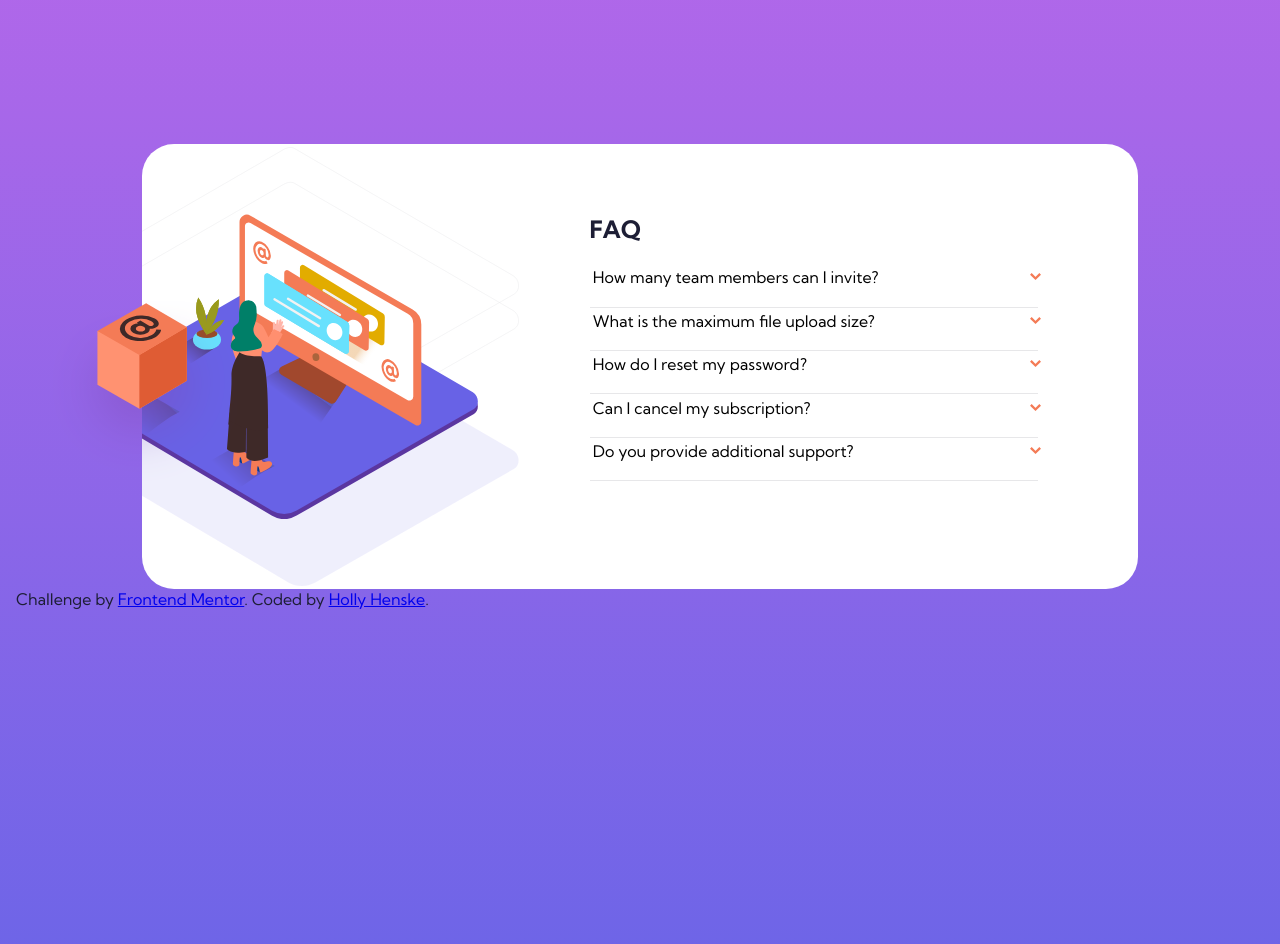
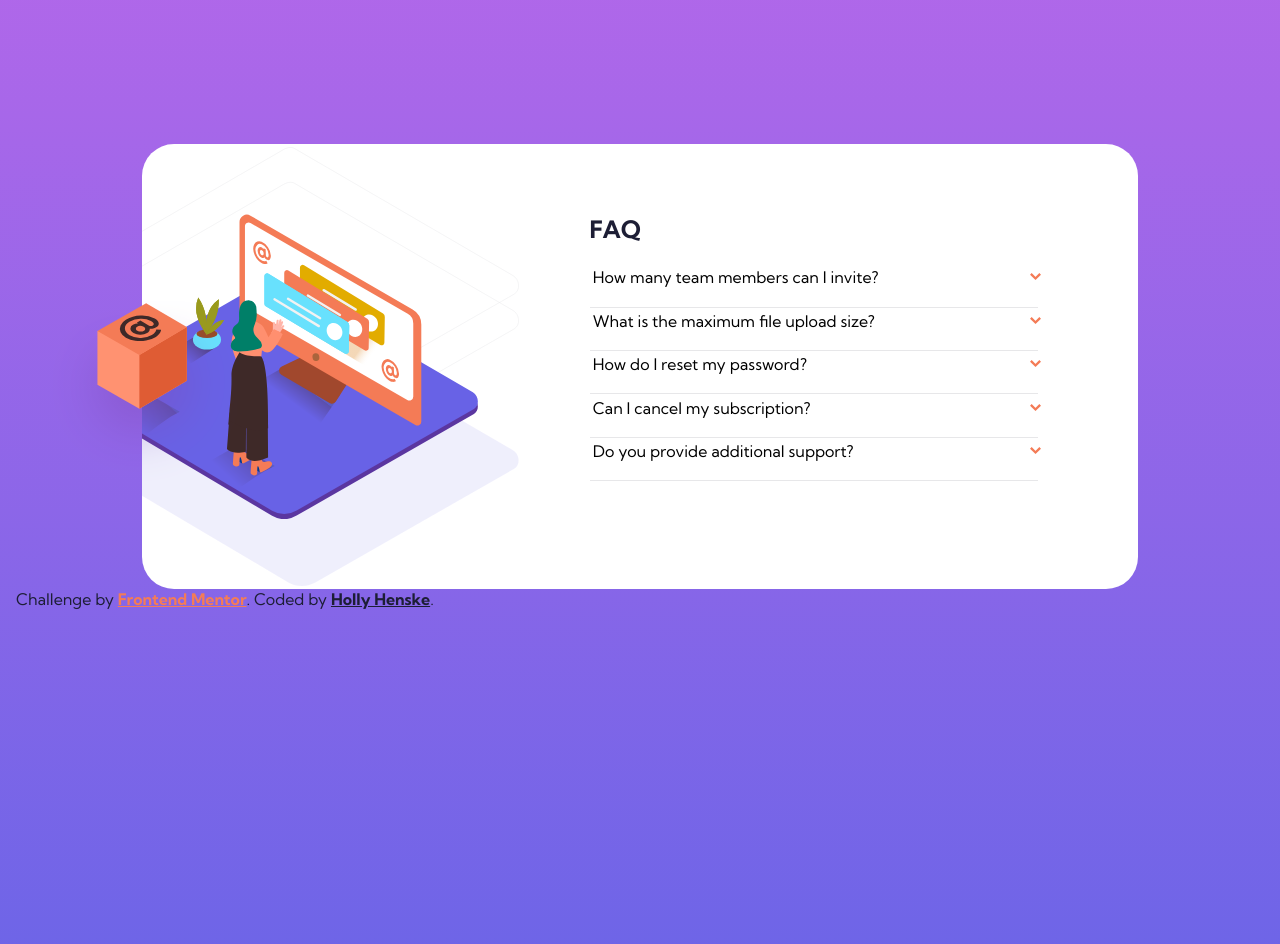
Before and after one commit to hhenske/faq-accordion-card-main, a plain HTML site: page index.html in a window 1280 px wide. In both pictures the pointer is over the link "Frontend Mentor". Drawn offline with Linux system fonts and the light colour scheme.

Commit message:
added hover requirement

```diff
--- a/style.css
+++ b/style.css
@@ -12,6 +12,14 @@ html {
     box-sizing: initial;
 }
 
+a {
+    color: var(--text-blue);
+    font-weight: 700;;
+}
+
+a:hover {
+    color: var(--text-red)
+}
 *,
 *::before,
 *::after {
@@ -86,6 +94,11 @@ h1, h2 {
     font-family: 'Kumbh Sans', sans-serif;
     margin-bottom: 1rem;
     text-align: left;
+}
+
+.accordian-question:hover {
+    color: var(--text-red);
+    font-weight: 700;
 }
 
 .accordian-question::after {
```
Also changed, not shown: 1 other file.
